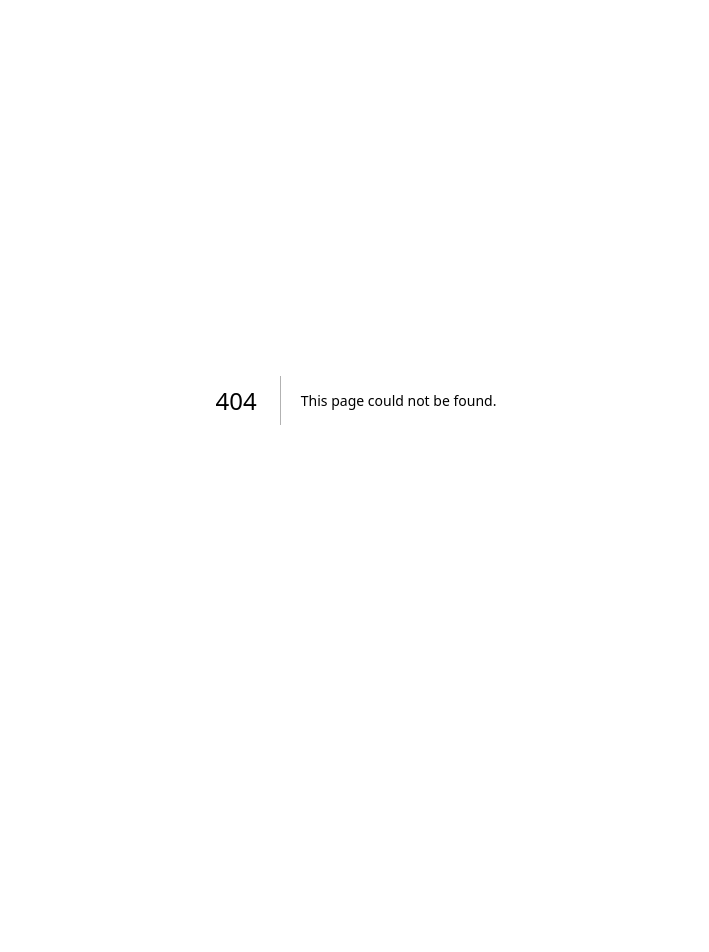
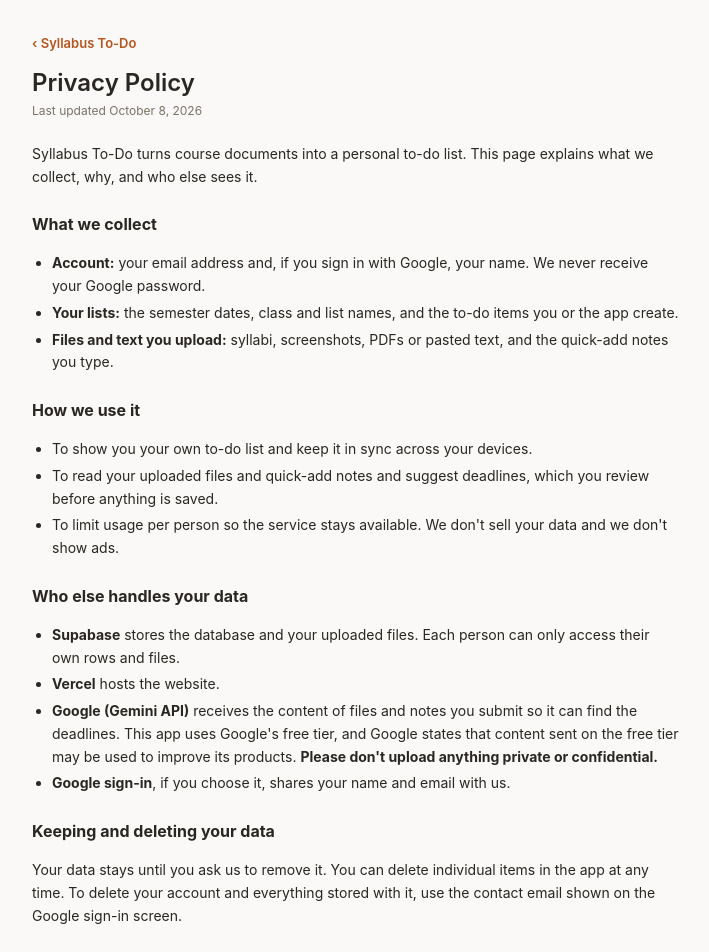
Before and after one commit to karthikshiju28-netizen/To-Do-App, a Next.js app: page /privacy in a window 1280 px wide. Before the commit this address had no page. Shown: the top 952 px of the page, without its empty margins (284-993 px from the left). Before the commit the page ends 800 px from the top, so only its background shows below. Built offline with nearby package versions, Linux system fonts and the light colour scheme.

Commit message:
Add privacy policy, terms of service and a description on the login page
Needed to publish the Google sign-in consent screen.

Co-Authored-By: Claude Sonnet 5.5 <noreply@anthropic.com>

```diff
--- a/src/app/login/page.tsx
+++ b/src/app/login/page.tsx
@@ -1,5 +1,6 @@
 "use client";
 
+import Link from "next/link";
 import { useState } from "react";
 import { useRouter } from "next/navigation";
 import { fieldInput } from "@/components/Modal";
@@ -56,6 +57,9 @@ export default function LoginPage() {
   return (
     <main className="mx-auto flex min-h-screen max-w-[400px] flex-col justify-center px-4">
       <h1 className="mb-1 text-xl font-semibold">Syllabus To-Do</h1>
+      <p className="mb-2 text-[13px]">
+        Upload a syllabus and get a weekly to-do list. The app finds every deadline, exam and recurring task, and you review them before anything is saved.
+      </p>
       <p className="mb-6 text-[13px] text-dim">Sign in or sign up. No password needed.</p>
 
       <div className="rounded-[10px] border border-line bg-panel p-4 shadow-card">
@@ -117,6 +121,10 @@ export default function LoginPage() {
         )}
         {error && <p className="mt-2 text-xs text-danger">{error}</p>}
       </div>
+      <p className="mt-4 text-center text-[11.5px] text-dim">
+        By continuing you agree to the <Link href="/terms" className="underline">Terms</Link> and{" "}
+        <Link href="/privacy" className="underline">Privacy Policy</Link>.
+      </p>
     </main>
   );
 }
--- /dev/null
+++ b/src/app/privacy/page.tsx
@@ -0,0 +1,49 @@
+import LegalPage, { contactLine } from "@/components/LegalPage";
+
+export const metadata = { title: "Privacy Policy · Syllabus To-Do" };
+
+export default function PrivacyPage() {
+  return (
+    <LegalPage title="Privacy Policy" updated="October 8, 2026">
+      <p>
+        Syllabus To-Do turns course documents into a personal to-do list. This page explains what we collect, why, and who else sees it.
+      </p>
+
+      <h2>What we collect</h2>
+      <ul>
+        <li><b>Account:</b> your email address and, if you sign in with Google, your name. We never receive your Google password.</li>
+        <li><b>Your lists:</b> the semester dates, class and list names, and the to-do items you or the app create.</li>
+        <li><b>Files and text you upload:</b> syllabi, screenshots, PDFs or pasted text, and the quick-add notes you type.</li>
+      </ul>
+
+      <h2>How we use it</h2>
+      <ul>
+        <li>To show you your own to-do list and keep it in sync across your devices.</li>
+        <li>To read your uploaded files and quick-add notes and suggest deadlines, which you review before anything is saved.</li>
+        <li>To limit usage per person so the service stays available. We don&apos;t sell your data and we don&apos;t show ads.</li>
+      </ul>
+
+      <h2>Who else handles your data</h2>
+      <ul>
+        <li><b>Supabase</b> stores the database and your uploaded files. Each person can only access their own rows and files.</li>
+        <li><b>Vercel</b> hosts the website.</li>
+        <li><b>Google (Gemini API)</b> receives the content of files and notes you submit so it can find the deadlines. This app uses Google&apos;s free tier, and Google states that content sent on the free tier may be used to improve its products. <b>Please don&apos;t upload anything private or confidential.</b></li>
+        <li><b>Google sign-in</b>, if you choose it, shares your name and email with us.</li>
+      </ul>
+
+      <h2>Keeping and deleting your data</h2>
+      <p>
+        Your data stays until you ask us to remove it. You can delete individual items in the app at any time. To delete your account and everything stored with it, {contactLine}.
+      </p>
+
+      <h2>Cookies</h2>
+      <p>We use only the cookies needed to keep you signed in. No advertising or tracking cookies.</p>
+
+      <h2>Children</h2>
+      <p>The service is intended for students aged 13 and over.</p>
+
+      <h2>Changes and contact</h2>
+      <p>If this policy changes, we&apos;ll update the date above. Questions or deletion requests: {contactLine}.</p>
+    </LegalPage>
+  );
+}
--- /dev/null
+++ b/src/app/terms/page.tsx
@@ -0,0 +1,37 @@
+import LegalPage, { contactLine } from "@/components/LegalPage";
+
+export const metadata = { title: "Terms of Service · Syllabus To-Do" };
+
+export default function TermsPage() {
+  return (
+    <LegalPage title="Terms of Service" updated="October 8, 2026">
+      <p>By using Syllabus To-Do you agree to these terms. It is a small, free project run by an individual.</p>
+
+      <h2>The service</h2>
+      <p>
+        The app helps you organise deadlines. It uses AI to suggest deadlines from the documents you upload, and <b>the suggestions can be wrong or incomplete</b>. Always check dates against your official course materials. You are responsible for your own deadlines.
+      </p>
+
+      <h2>Your content</h2>
+      <ul>
+        <li>You keep ownership of what you upload. You give us permission to store it and send it to our AI provider to provide the service.</li>
+        <li>Only upload material you are allowed to share. Don&apos;t upload private, confidential or sensitive information.</li>
+      </ul>
+
+      <h2>Acceptable use</h2>
+      <ul>
+        <li>No attempts to break, overload or get around limits on the service, or to access other people&apos;s data.</li>
+        <li>No unlawful or abusive content.</li>
+        <li>We may set usage limits (for example, a number of uploads per day) and may suspend accounts that misuse the service.</li>
+      </ul>
+
+      <h2>No warranty</h2>
+      <p>
+        The service is provided &ldquo;as is&rdquo;, without promises of availability or accuracy. It may change, have downtime, or be shut down. To the extent the law allows, we are not liable for missed deadlines or lost data. Keep your own copy of anything important.
+      </p>
+
+      <h2>Contact</h2>
+      <p>For questions or to delete your account, {contactLine}.</p>
+    </LegalPage>
+  );
+}
--- /dev/null
+++ b/src/components/LegalPage.tsx
@@ -0,0 +1,20 @@
+import Link from "next/link";
+import type { ReactNode } from "react";
+
+export default function LegalPage({ title, updated, children }: { title: string; updated: string; children: ReactNode }) {
+  return (
+    <main className="mx-auto max-w-[680px] px-4 py-8 text-[14px] leading-relaxed">
+      <Link href="/login" className="text-[13px] font-semibold text-accent">‹ Syllabus To-Do</Link>
+      <h1 className="mb-1 mt-3 text-2xl font-semibold">{title}</h1>
+      <p className="mb-6 text-xs text-dim">Last updated {updated}</p>
+      <div className="space-y-4 [&_h2]:mt-6 [&_h2]:text-base [&_h2]:font-bold [&_ul]:list-disc [&_ul]:space-y-1 [&_ul]:pl-5">
+        {children}
+      </div>
+    </main>
+  );
+}
+
+export const CONTACT = process.env.NEXT_PUBLIC_CONTACT_EMAIL;
+export const contactLine = CONTACT
+  ? `email ${CONTACT}`
+  : "use the contact email shown on the Google sign-in screen";
--- a/src/proxy.ts
+++ b/src/proxy.ts
@@ -26,7 +26,7 @@ export async function proxy(request: NextRequest) {
   } = await supabase.auth.getUser();
 
   const path = request.nextUrl.pathname;
-  const isPublic = path === "/login" || path.startsWith("/auth/");
+  const isPublic = path === "/login" || path === "/privacy" || path === "/terms" || path.startsWith("/auth/");
 
   if (!user && !isPublic) {
     const url = request.nextUrl.clone();
```
